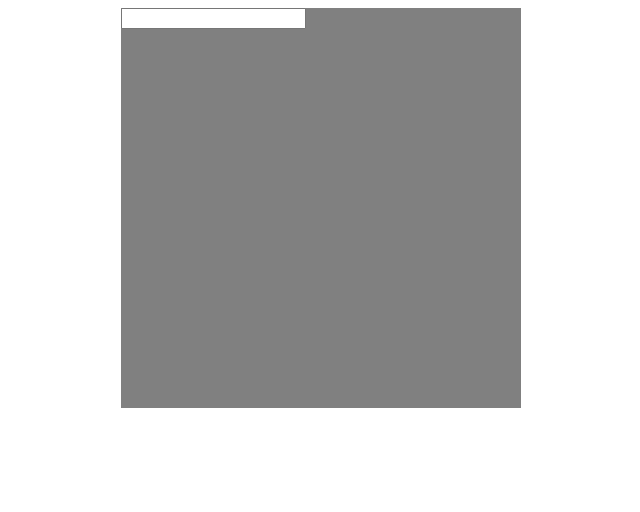
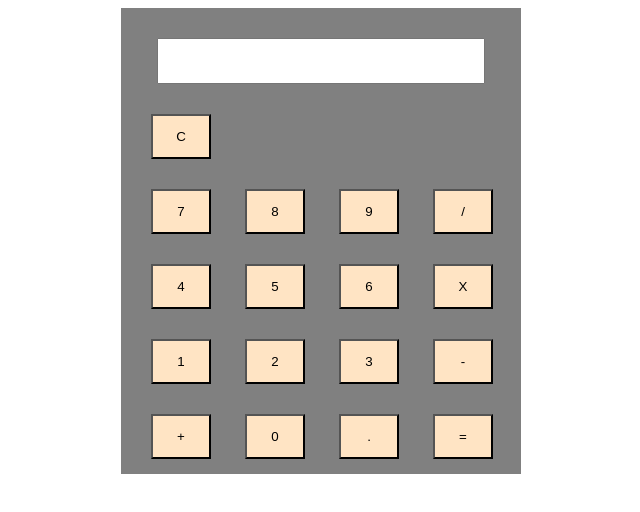
Before and after one commit to BhavyaBibi/Simple_Projects, a plain HTML site: page Calculator/index.html in a window 1280 px wide. Shown: the whole page, without its empty margins (287-927 px from the left). Drawn offline with Linux system fonts and the light colour scheme.

Commit message:
calculator program is finished in javascript

```diff
--- a/Calculator/index.html
+++ b/Calculator/index.html
@@ -3,7 +3,7 @@
 <head>
     <meta charset="UTF-8">
     <meta name="viewport" content="width=device-width, initial-scale=1.0">
-    <title>Document</title>
+    <title>Javascript Project</title>
     <link rel="stylesheet" href="style.css" type="text/css">
     <script src="script.js"></script>
 </head>
@@ -13,6 +13,38 @@
             <div class="output">
                 <input type="text" id="screen">
             </div>
+        <div class ="buttons">
+            <button onclick="clearDisplay()" class="btn">C</button>
+            <div class="row">
+                <button onclick="buttonClick(7)" class="btn"> 7 </button>
+                <button onclick="buttonClick(8)" class="btn"> 8 </button>
+                <button onclick="buttonClick(9)" class="btn"> 9 </button>
+                <button onclick="buttonClick('/')" class="btn"> / </button>
+
+
+            </div>
+            <div class="row">
+                <button onclick="buttonClick(4)" class="btn"> 4 </button>
+                <button onclick="buttonClick(5)" class="btn"> 5 </button>
+                <button onclick="buttonClick(6)" class="btn"> 6 </button>
+                <button onclick="buttonClick('*')" class="btn"> X </button>
+
+            </div>
+            <div class="row">
+                <button onclick="buttonClick(1)" class="btn"> 1 </button>
+                <button onclick="buttonClick(2)" class="btn"> 2 </button>
+                <button onclick="buttonClick(3)" class="btn"> 3 </button>
+                <button onclick="buttonClick('-')" class="btn"> - </button>
+
+            </div>
+            <div class="row">
+                <button onclick="buttonClick('+')" class="btn"> + </button>
+                <button onclick="buttonClick(0)" class="btn"> 0 </button>
+                <button onclick="buttonClick('.')" class="btn"> . </button>
+                <button onclick="equalClick('=')" class="btn"> = </button>
+
+            </div>
+            </div>
         </div>
     </div>
 </body>
--- a/Calculator/script.js
+++ b/Calculator/script.js
@@ -0,0 +1,13 @@
+function buttonClick(val)
+{
+    document.getElementById("screen").value=document.getElementById("screen").value+val
+}
+function clearDisplay(){
+    document.getElementById("screen").value=""
+}
+function equalClick()
+{
+    var text=document.getElementById("screen").value
+    var result=eval(text)
+    document.getElementById("screen").value=result;
+}
--- a/Calculator/style.css
+++ b/Calculator/style.css
@@ -1,10 +1,22 @@
 .calc
 {
     width:400px;
-    height:400px;
+    height:466px;
     background:gray;
     margin-left: 400px;
 }
-.screen{
+#screen{
     width:80%;
+    margin-left: 36px;
+    height: 40px;
+    margin-top: 30px;
+    pointer-events: none;
 }
+.btn
+{
+    width:60px;
+    height:45px;
+    margin-left:30px;
+    margin-top:30px;
+    background:bisque;
+}
```
Also changed, not shown: cssproject/facebook.svg (renamed from facebook.svg), cssproject/fb.css (renamed from fb.css), cssproject/index.html (renamed from index.html).
